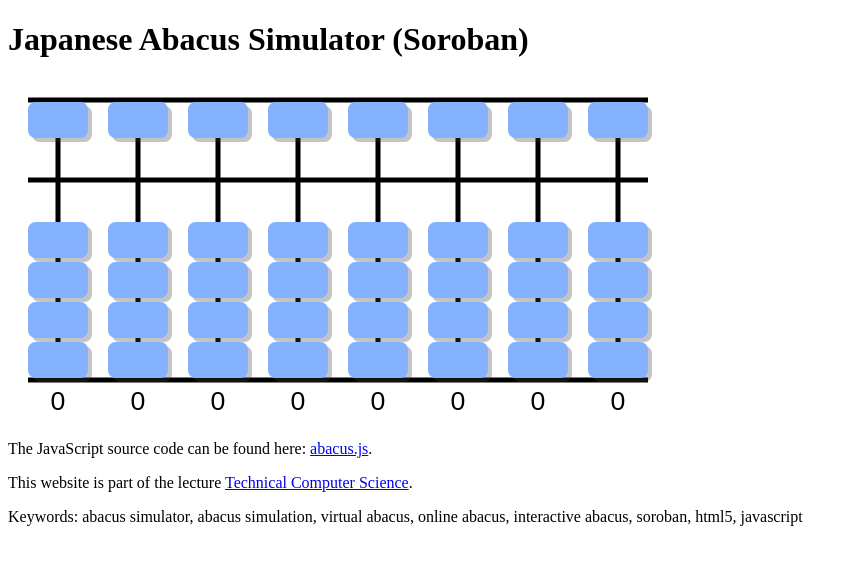
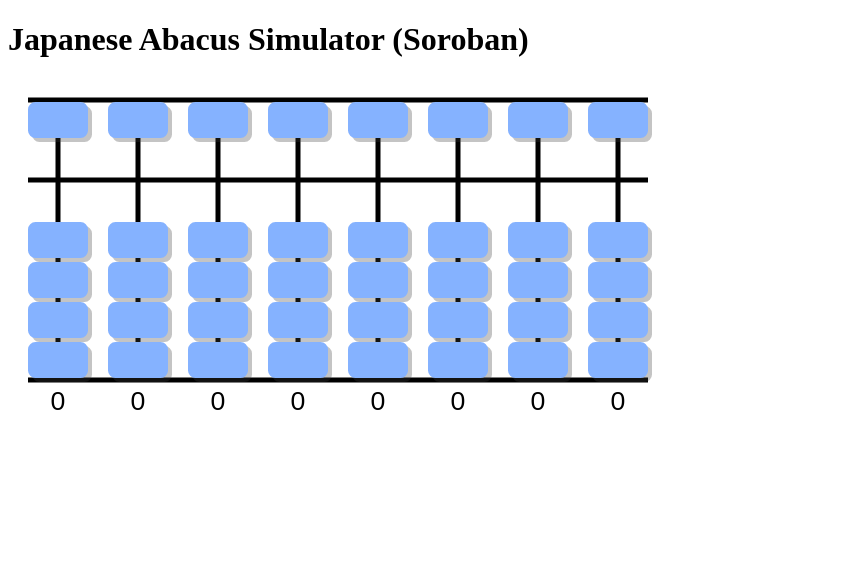
Before and after one commit to lalhming-muana/Abacus, a plain HTML site: page index.html in a window 1280 px wide. Shown: the whole page, without its empty margins (0-856 px from the left). Drawn offline with Linux system fonts and the light colour scheme.

Commit message:
New code update

```diff
--- a/index.html
+++ b/index.html
@@ -1,10 +1,9 @@
-
 <!doctype html>
 <html lang="en">
   <head>
     <meta charset="utf-8">
     <title>Abacus Simulator</title>
-    <script type="text/javascript" src="https://gc.kis.v2.scr.kaspersky-labs.com/FD126C42-EBFA-4E12-B309-BB3FDD723AC1/main.js?attr=Y2TAriJtbZFXWut4JU0PPVNzk3iI5rjX5c0UwS7opOmnCzJzPU7Z8HYtshPU4mM9lyJIiTIpkfAOLWCiuJ5L0wTyvfD2mS6tzytIuK0tcFfPHrL5j4cweUP2gCjW038SEU5GSaQNbw-mfdSEpjyAtg" charset="UTF-8"></script><script src='./abacus.js'></script>
+    <script src='./abacus.js'></script>
     <script type="text/javascript">
       function run() {
         var abacus = new Abacus("myAbacus", 0);
@@ -15,9 +14,8 @@
   <body onload="run();">
     <h1>Japanese Abacus Simulator (Soroban)</h1>
     <div id="myAbacus"> </div>
-
-    <p> The JavaScript source code can be found here: <a href="./abacus.js">abacus.js</a>.</p>
-    <p> This website is part of the lecture <a href="https://www.uni-marburg.de/de/fb12/arbeitsgruppen/grafikmultimedia/lehre/ti">Technical Computer Science</a>.  </p>
-    <p> Keywords: abacus simulator, abacus simulation, virtual abacus, online abacus, interactive abacus, soroban, html5, javascript</p>
+<!--     <p> The JavaScript source code can be found here: <a href="./abacus.js">abacus.js</a>.</p>
+    <p> This website is part of the lecture <a href="http://www.uni-marburg.de/fb12/grafikmultimedia/lehre/ti1">Technical Computer Science I</a>.  </p>
+    <p> Keywords: abacus simulator, abacus simulation, virtual abacus, online abacus, interactive abacus, soroban, html5, javascript</p> -->
   </body>
 </html>
```
